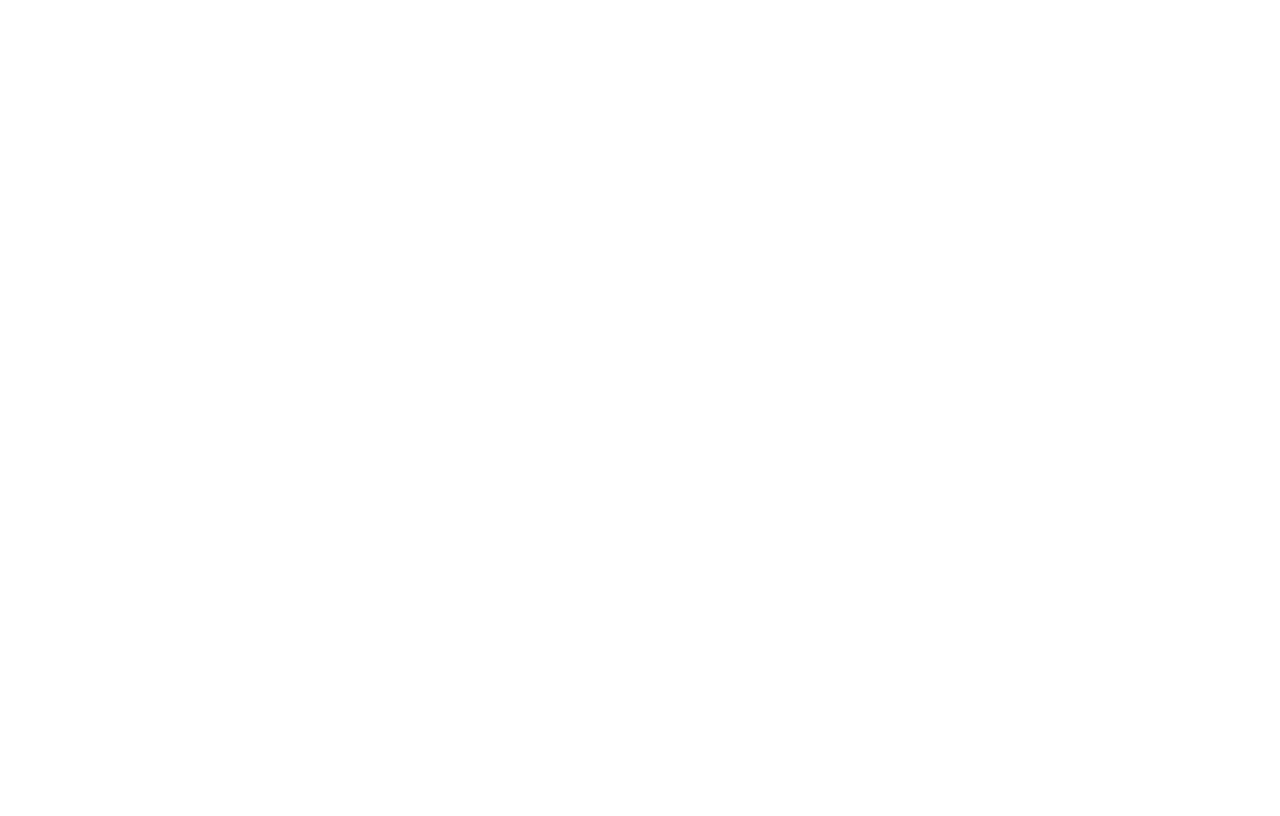
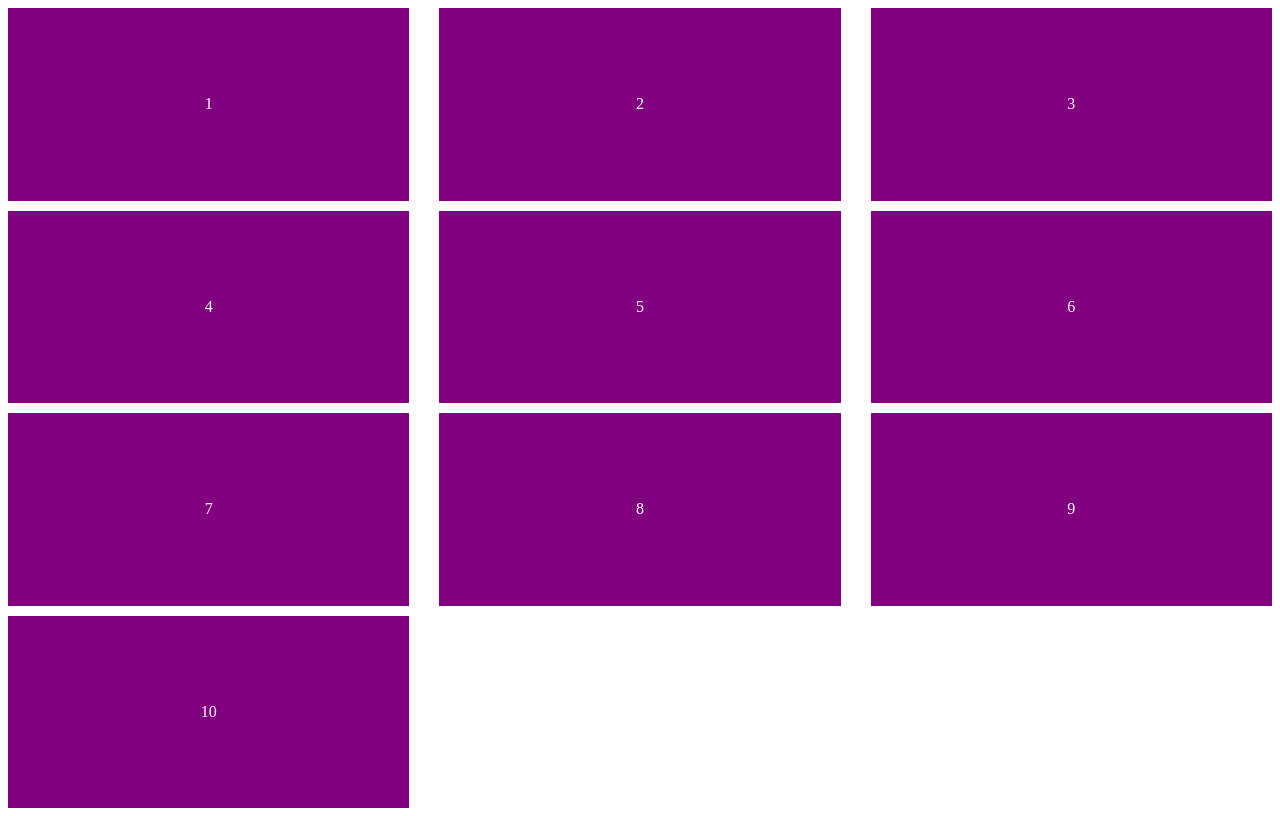
Before and after one commit to FranciscoJavierMartin/CSS-Grid-course, a Nuxt app: page /03-separation in a window 1280 px wide. Before the commit this address had no page. Built offline with nearby package versions, Linux system fonts and the light colour scheme.

Commit message:
lesson 3

```diff
--- /dev/null
+++ b/pages/03-separation.vue
@@ -0,0 +1,33 @@
+<template>
+  <main>
+    <div>1</div>
+    <div>2</div>
+    <div>3</div>
+    <div>4</div>
+    <div>5</div>
+    <div>6</div>
+    <div>7</div>
+    <div>8</div>
+    <div>9</div>
+    <div>10</div>
+  </main>
+</template>
+
+<style>
+main {
+  height: 100vh;
+  display: grid;
+  grid-gap: 10px 30px;
+  grid-template-columns: repeat(3, 1fr);
+  grid-template-rows: repeat(3, 1fr);
+  grid-auto-rows: 1fr;
+}
+
+main div {
+  display: flex;
+  justify-content: center;
+  align-items: center;
+  background-color: purple;
+  color: white;
+}
+</style>
```
